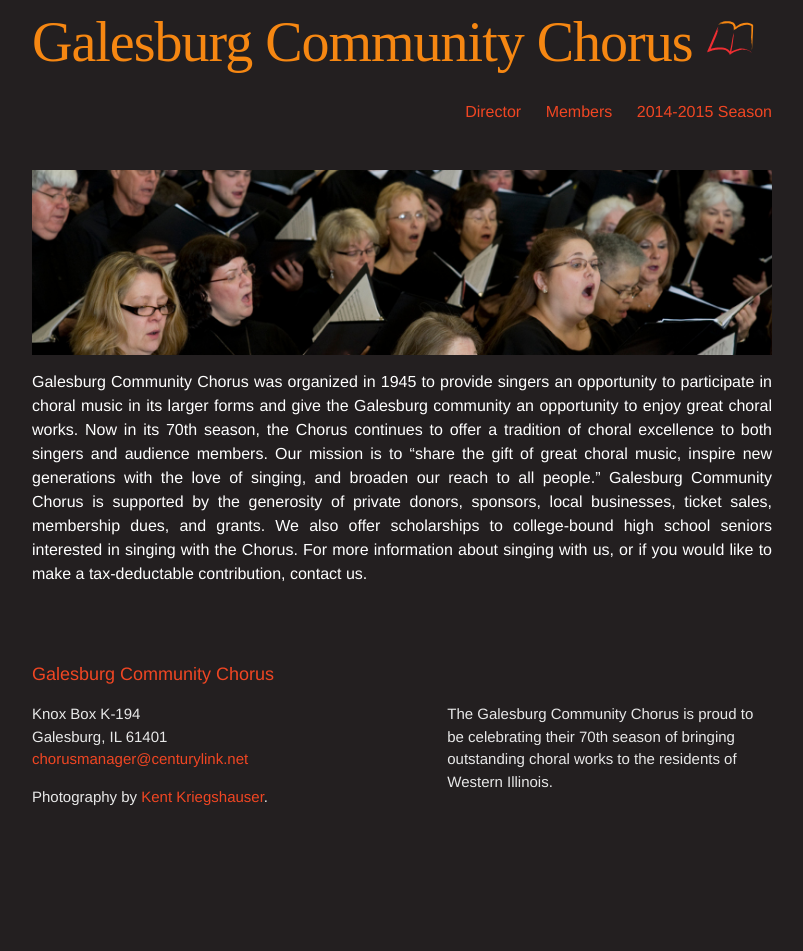
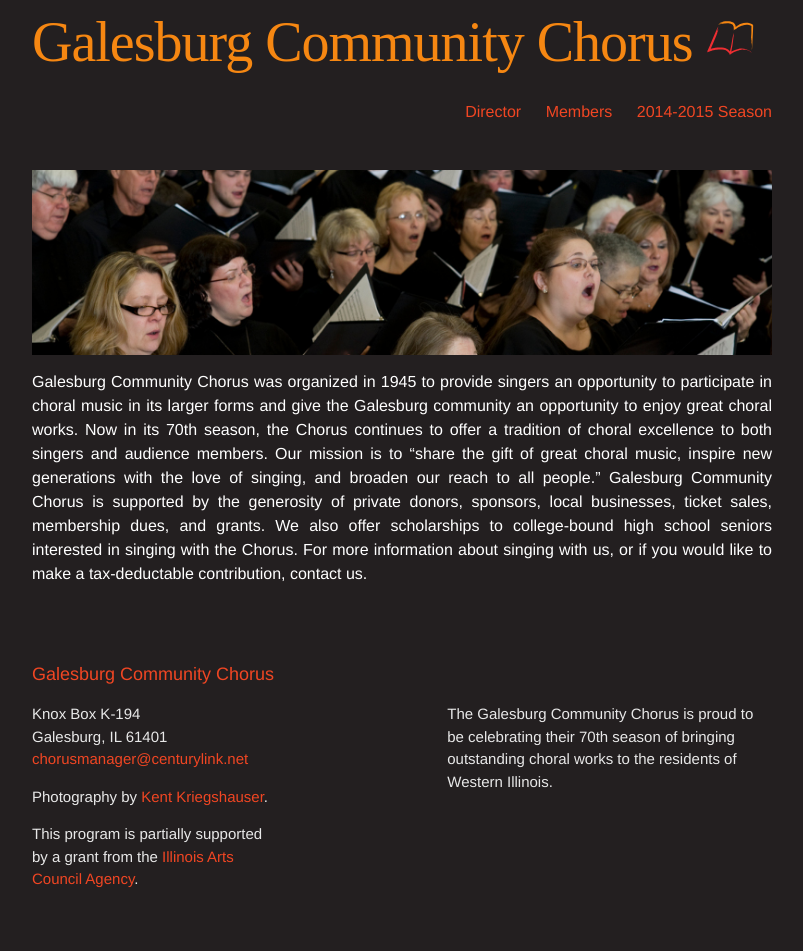
Before and after one commit to galesburgchorus/galesburgchorus.github.io, a Jekyll site: the page built from index.md, in a window 1280 px wide. Shown: the whole page, without its empty margins (238-1041 px from the left). Built offline with Jekyll 4.4.1, drawn with Linux system fonts in a browser that asks for light colours; some web fonts are replaced; before the commit the page ends 900 px from its top, so only the background shows below that.

Commit message:
Updated footer.html

```diff
--- a/_includes/footer.html
+++ b/_includes/footer.html
@@ -12,6 +12,8 @@
         </ul>
         Photography by <a href="http://www.kentkriegshauser.com/">Kent Kriegshauser</a>.
         <p/>
+        <p/>
+        This program is partially supported by a grant from the <a href="http://www.arts.illinois.gov/">Illinois Arts Council Agency</a>.
         <div id="fb-root"></div>
 		<script>(function(d, s, id) {
   			var js, fjs = d.getElementsByTagName(s)[0];
```
